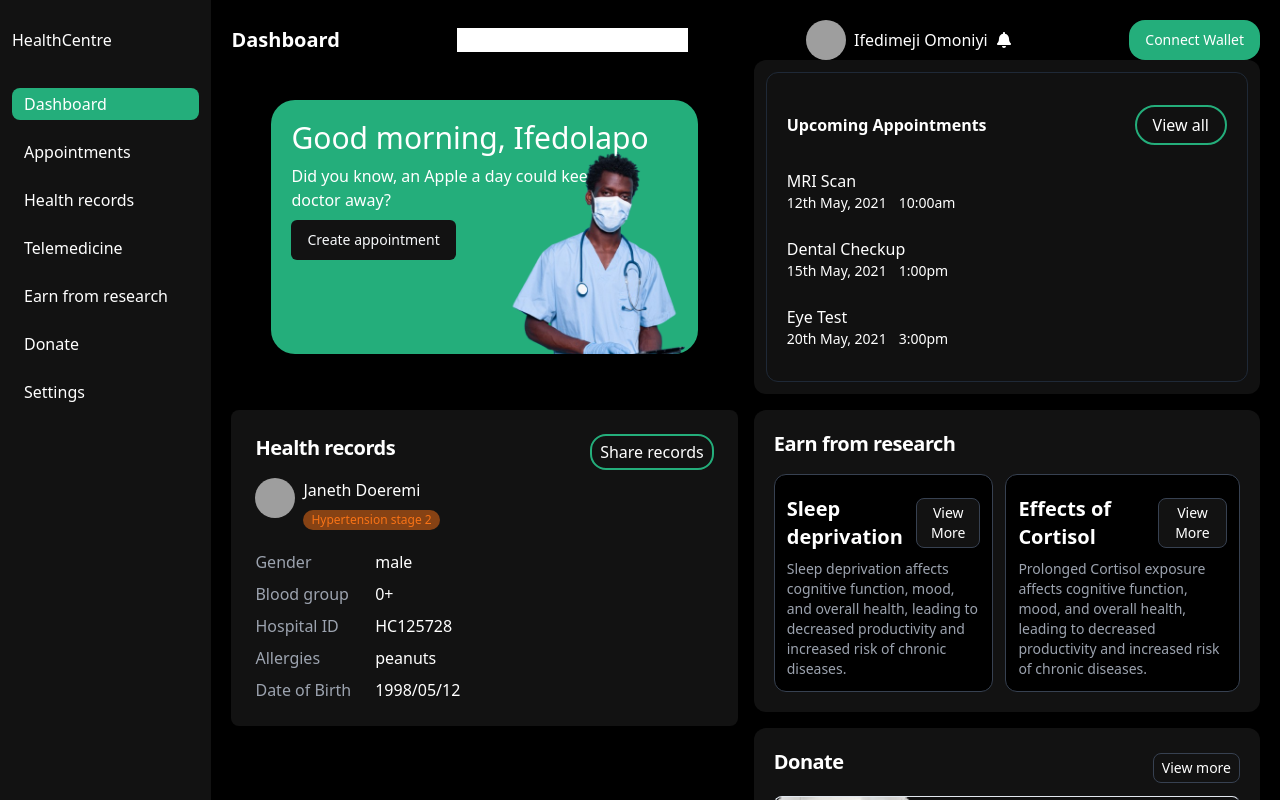
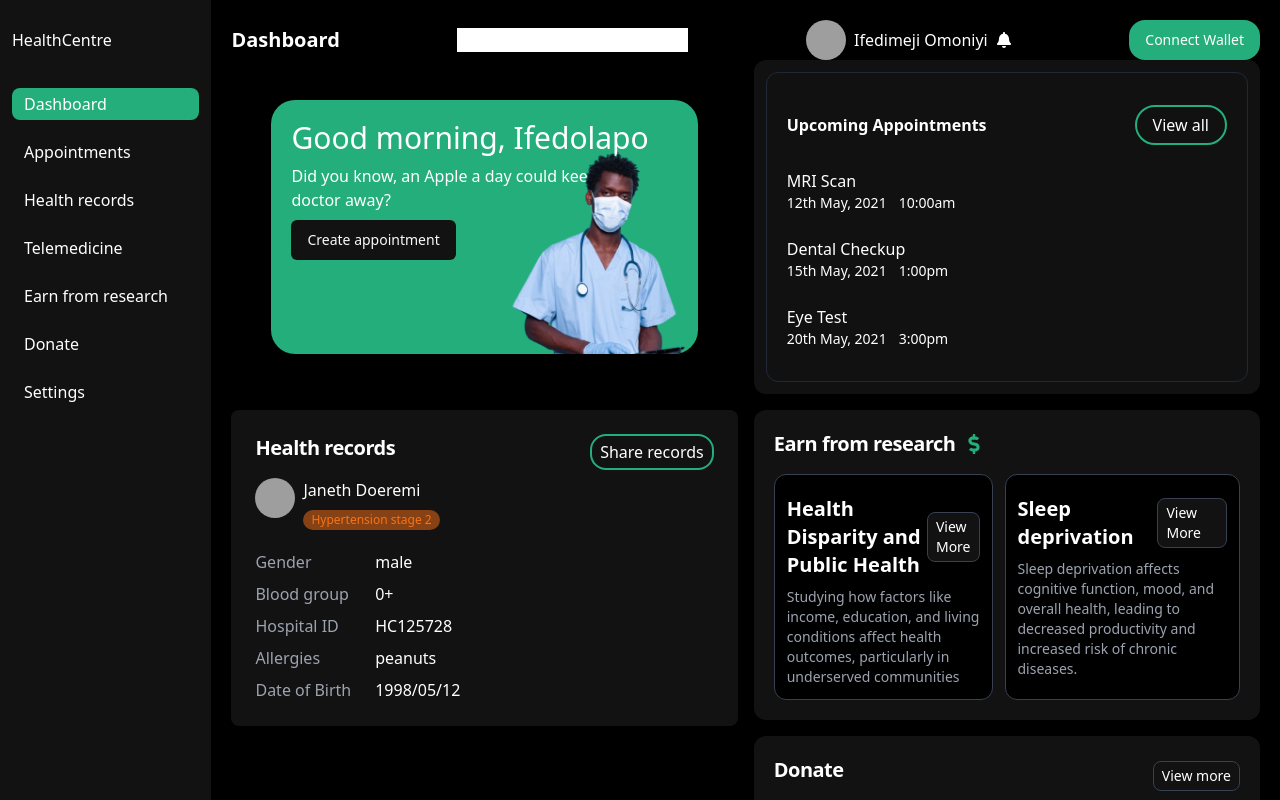
Before and after one commit to ifedolapoomoniyi/Healthify, a React (Vite) app in the folder src/Healthify_frontend/: page /user/dashboard in a window 1280 px wide. Shown: the top 800 px of the page. Built offline with nearby package versions, Linux system fonts and the light colour scheme; grey boxes are pictures that could not be loaded.

Commit message:
Dashboard research card

```diff
--- a/src/Healthify_frontend/src/components/ResearchCard.jsx
+++ b/src/Healthify_frontend/src/components/ResearchCard.jsx
@@ -1,48 +1,66 @@
+import { Link } from "react-router-dom";
 import { TypographyH6 } from "./Typography";
+import { FaDollarSign } from "react-icons/fa";
+
+const researchList = [
+	{
+		title: "Health Disparity and Public Health",
+		description:
+			"Studying how factors like income, education, and living conditions affect health outcomes, particularly in underserved communities",
+		reward: 150,
+	},
+	{
+		title: "Sleep deprivation",
+		description:
+			"Sleep deprivation affects cognitive function, mood, and overall health, leading to decreased productivity and increased risk of chronic diseases.",
+		reward: 100,
+	},
+	{
+		title: "Effects of Cortisol",
+		description:
+			"Prolonged Cortisol exposure affects cognitive function, mood, and overall health, leading to decreased productivity and increased risk of chronic diseases.",
+		reward: 300,
+	},
+	{
+		title: "Stem Cell Research",
+		description:
+			" Exploring the use of stem cells to regenerate damaged tissues, particularly in heart disease, spinal cord injuries, and diabetes.",
+		reward: 200,
+	},
+];
 
 const ResearchCard = () => {
 	return (
 		<div className="bg-primary p-5 rounded-xl">
-			<TypographyH6 className={"pb-4"}>Earn from research</TypographyH6>
+			<TypographyH6 className={"pb-4 flex flex-row gap-2 items-center"}>
+				Earn from research <FaDollarSign className="text-secondary" />
+			</TypographyH6>
 
 			<div>
 				<div className="flex flex-row gap-3">
-					<div className="rounded-xl p-3 bg-black border border-gray-700">
+					{researchList.slice(0, 2).map((research, index) => (
+						<div
+							key={index}
+							className="rounded-xl p-3 bg-black border border-gray-700"
+						>
 							<div className="py-2 flex flex-row justify-between items-center">
 								<h5 className="text-xl font-semibold">
-								{" "}
-								Sleep deprivation
+									{research.title}
 								</h5>
 								<div>
-								<button className="py-1 px-2 rounded-lg bg-primary text-sm border border-gray-700 font-light">
+									<Link
+										to={"/user/research/" + research.title.split(" ").join("-")}
+										className="py-1 px-2 rounded-lg bg-primary text-sm border border-gray-700 font-light block"
+									>
 										View More
-								</button>
+									</Link>
 								</div>{" "}
 							</div>
 							<div className="text-sm text-gray-400">
-							Sleep deprivation affects cognitive function, mood,
-							and overall health, leading to decreased
-							productivity and increased risk of chronic diseases.
+								{research.description}
 							</div>
 						</div>
-
-					<div className="rounded-xl p-3 bg-black border border-gray-700">
-          <div className="py-2 flex flex-row justify-between items-center">
-							<h5 className="text-xl font-semibold">
-								Effects of Cortisol
-							</h5>
-							<div>
-								<button className="py-1 px-2 rounded-lg bg-primary text-sm border border-gray-700 font-light mr-auto">
-									View More
-								</button>
-							</div>{" "}
-						</div>
-						<div className="text-sm text-gray-400">
-							Prolonged Cortisol exposure affects cognitive function, mood,
-							and overall health, leading to decreased
-							productivity and increased risk of chronic diseases.
-						</div>
-					</div>
+					))}
 				</div>
 			</div>
 		</div>
```
Lines whose indentation alone changed are shown as unchanged.
